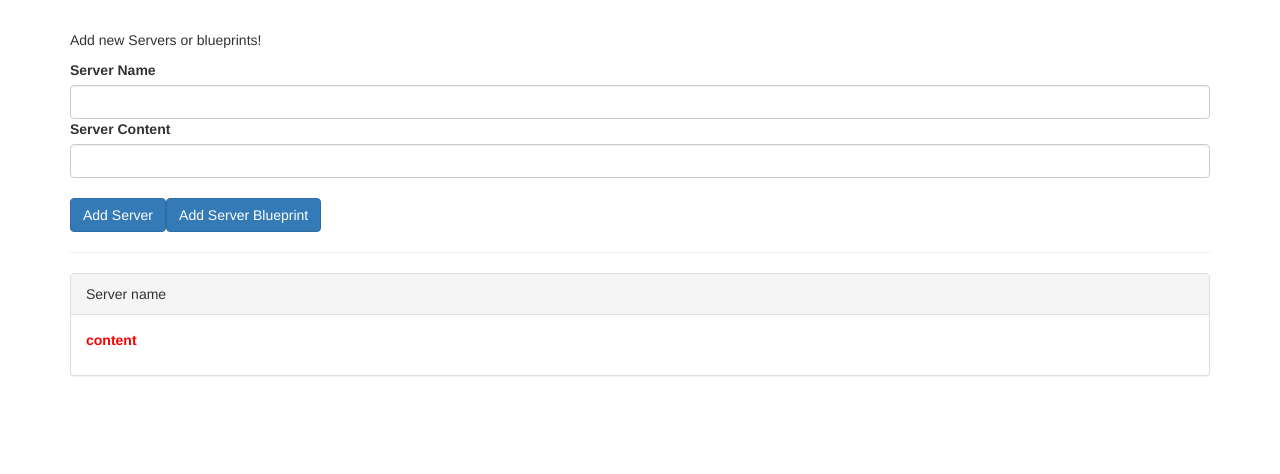
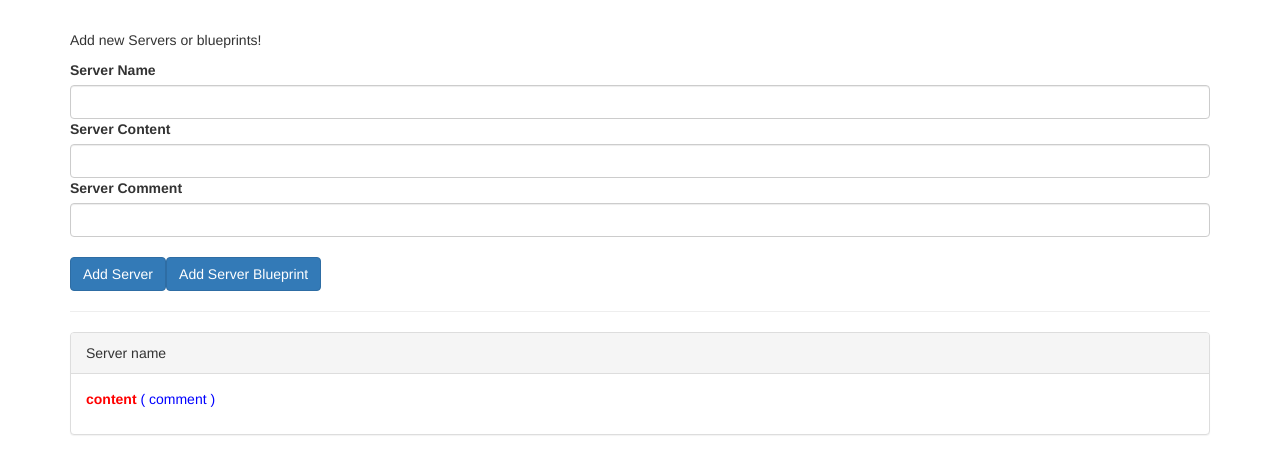
Before and after one commit to sandlex/angular-playground, an Angular app: page / in a window 1280 px wide. Shown: the top 474 px of the page. Built offline with nearby package versions, Linux system fonts and the light colour scheme.

Commit message:
Accessing Template and DOM

```diff
--- a/src/app/app.component.ts
+++ b/src/app/app.component.ts
@@ -8,21 +8,24 @@ import { Component } from '@angular/core';
 export class AppComponent {
   serverElements = [{type: 'server',
     name: 'Server name',
-    content: 'content'}];
+    content: 'content',
+    comment: 'comment'}];
 
-  onServerAdded(serverData: {serverName: string, serverContent: string}) {
+  onServerAdded(serverData: {serverName: string, serverContent: string, serverComment: string}) {
     this.serverElements.push({
       type: 'server',
       name: serverData.serverName,
-      content: serverData.serverContent
+      content: serverData.serverContent,
+      comment: serverData.serverComment
     });
   }
 
-  onBlueprintAdded(blueprintData: {serverName: string, serverContent: string}) {
+  onBlueprintAdded(blueprintData: {serverName: string, serverContent: string, serverComment: string}) {
     this.serverElements.push({
       type: 'blueprint',
       name: blueprintData.serverName,
-      content: blueprintData.serverContent
+      content: blueprintData.serverContent,
+      comment: blueprintData.serverComment
     });
   }
 
--- a/src/app/cockpit/cockpit.component.html
+++ b/src/app/cockpit/cockpit.component.html
@@ -5,6 +5,8 @@
     <input type="text" class="form-control" #serverNameInput>
     <label>Server Content</label>
     <input type="text" class="form-control" [(ngModel)]="newServerContent">
+    <label>Server Comment</label>
+    <input type="text" class="form-control" #serverCommentInput>
     <br>
     <button
       class="btn btn-primary"
--- a/src/app/cockpit/cockpit.component.ts
+++ b/src/app/cockpit/cockpit.component.ts
@@ -1,4 +1,4 @@
-import {Component, EventEmitter, OnInit, Output} from '@angular/core';
+import {Component, ElementRef, EventEmitter, OnInit, Output, ViewChild} from '@angular/core';
 
 @Component({
   selector: 'app-cockpit',
@@ -6,10 +6,11 @@ import {Component, EventEmitter, OnInit, Output} from '@angular/core';
   styleUrls: ['./cockpit.component.css']
 })
 export class CockpitComponent implements OnInit {
-  @Output() serverCreated = new EventEmitter<{serverName: string, serverContent: string}>();
-  @Output('bpCreated') blueprintCreated = new EventEmitter<{serverName: string, serverContent: string}>();
+  @Output() serverCreated = new EventEmitter<{serverName: string, serverContent: string, serverComment: string}>();
+  @Output('bpCreated') blueprintCreated = new EventEmitter<{serverName: string, serverContent: string, serverComment: string}>();
   newServerName = '';
   newServerContent = '';
+  @ViewChild('serverCommentInput') serverCommentInput: ElementRef;
 
   constructor() { }
 
@@ -17,11 +18,11 @@ export class CockpitComponent implements OnInit {
   }
 
   onAddServer(serverNameInput: HTMLInputElement) {
-    this.serverCreated.emit({serverName: serverNameInput.value, serverContent: this.newServerContent})
+    this.serverCreated.emit({serverName: serverNameInput.value, serverContent: this.newServerContent, serverComment: this.serverCommentInput.nativeElement.value})
   }
 
   onAddBlueprint() {
-    this.blueprintCreated .emit({serverName: this.newServerName, serverContent: this.newServerContent})
+    this.blueprintCreated .emit({serverName: this.newServerName, serverContent: this.newServerContent, serverComment: this.serverCommentInput.nativeElement.value})
   }
 
 }
--- a/src/app/server-element/server-element.component.html
+++ b/src/app/server-element/server-element.component.html
@@ -5,6 +5,7 @@
     <p>
       <strong *ngIf="element.type === 'server'" style="color: red">{{ element.content }}</strong>
       <em *ngIf="element.type === 'blueprint'">{{ element.content }}</em>
+      ( {{ element.comment }} )
     </p>
   </div>
 </div>
--- a/src/app/server-element/server-element.component.ts
+++ b/src/app/server-element/server-element.component.ts
@@ -10,7 +10,8 @@ export class ServerElementComponent implements OnInit {
   @Input('serverElement') element: {
     type: string,
     name: string,
-    content: string
+    content: string,
+    comment: string
   };
 
   constructor() { }
```
